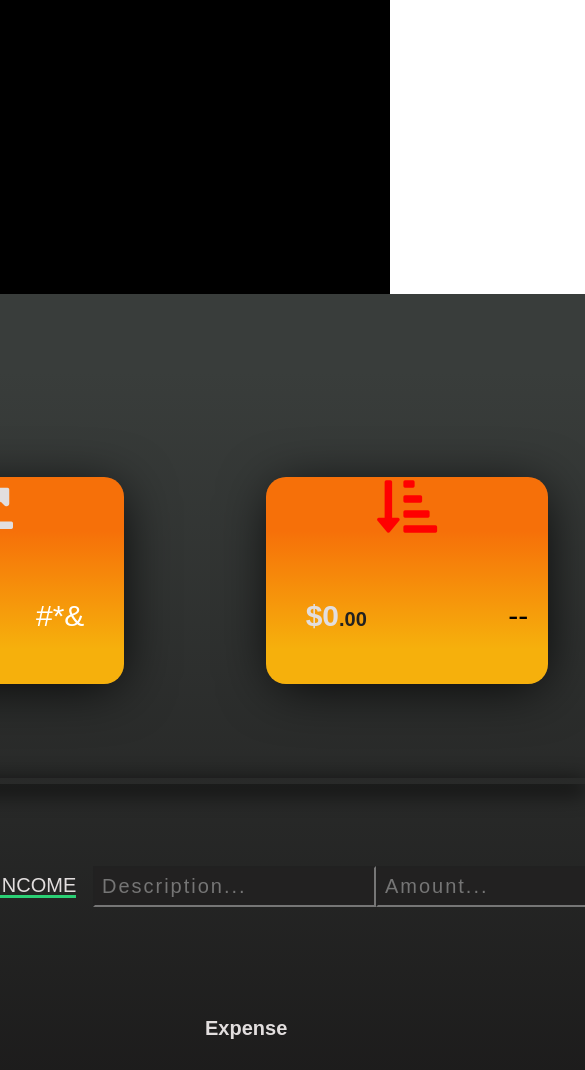
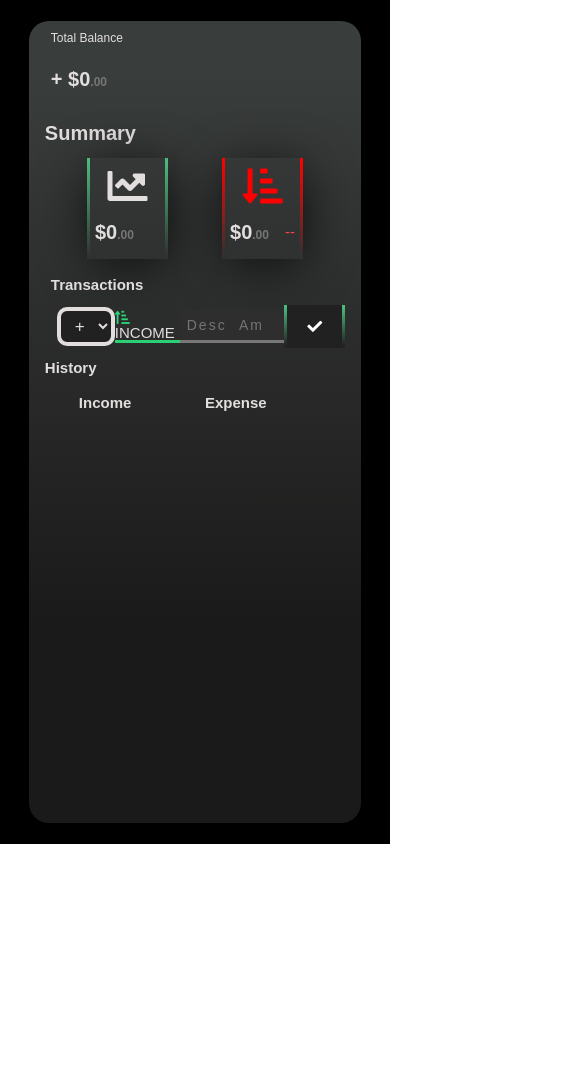
Before and after one commit to shahzain-lab/BugdetyApp-js, a website built with Parcel: page index.html in a window 390 px wide. Shown: the top 1070 px of the page, 585 px wide, since content can reach past the window. After the commit the page ends 844 px from the top, so only its background shows below. Built offline with nearby package versions, Linux system fonts and the light colour scheme.

Commit message:
responsive

```diff
--- a/index.html
+++ b/index.html
@@ -10,7 +10,6 @@
     <body>
 
         <div class="container">
-            <div class="sidebar"></div>
             <div class="main">
         <div class="balance">
             <p>Total Balance</p>
@@ -23,7 +22,7 @@
                     <h3><i class="fas fa-chart-line fa-2x"></i></h3>
                     <div class="inc-amt">
                         <h2 class="budget__income--value">$14,500<span class="decimal-amount">.45</span></h2>
-                        <p>#*&</p>
+                        <p></p>
                     </div>
                 </div>
                 <div class="exp-card">
@@ -36,11 +35,7 @@
                 </div>
             </div>
         </div>
-        <div class="graph_box">
-            <h2>overview</h2>
-            <div class="graph_card">
 
-            </div>
             <div class="transaction-fields">
                 <h2>Transactions</h2>
                 <div class="fields">
@@ -142,7 +137,6 @@
                    </div>
             </ul>
         </div>
-    </div>
 </div>
 </div>
 
--- a/package.json
+++ b/package.json
@@ -19,6 +19,7 @@
   "homepage": "https://github.com/shahzain-lab/BugdetyApp-js#readme",
   "dependencies": {
     "core-js": "^3.16.3",
+    "parcel-bundler": "^1.12.5",
     "regenerator-runtime": "^0.13.9"
   },
   "devDependencies": {
--- a/src/js/views/view.js
+++ b/src/js/views/view.js
@@ -81,7 +81,7 @@ export default class View{
                 let ampm = hours >= 12 ? 'PM' : 'AM';
                 hours = hours % 12;
                 hours = hours ? hours : 12; // the hour '0' should be '12'
-                minutes = minutes < 10 ? `'0'${minutes}` : minutes;
+                minutes = minutes < 10 ? `0${minutes}` : minutes;
                 let strTime =  `${day} ${months[month]}, ${year} at ${hours}:${minutes} ${ampm}`;
                 return strTime;
 
--- a/src/style.css
+++ b/src/style.css
@@ -16,6 +16,7 @@
     --color-secondary-opacity: #ffcd0331;
     --color-tertiary-opacity: #ff58602d;
     --color-paragraph: #222121;
+    --color-decimal: #777676;
     --color-heading: #e2dede;
     --gradient-primary: linear-gradient(to top left, #39b385, #9be15d);
     --gradient-secondary: linear-gradient(to top left, #ffb003, #ffcb03);
@@ -109,7 +110,7 @@
   /* //GENERAL ELEMENTS// */
 
   .container{
-      height: 200vh;
+      min-height: 100vh;
       width: 100%;
       display: flex;
       justify-content: center;
@@ -117,43 +118,39 @@
       background-color: black;
   }
 
-  /* .sidebar{
-      width: 25%;
-      height: 100%;
-  } */
+
 
   .main{
     padding:0 4%;
-      width: 120rem;
-      min-height: 110rem;
-      /* max-height: 200rem; */
+      width: 85%;
+      min-height: 95vh;
+      border-radius: 2rem;
       background: linear-gradient(0deg, rgba(27,26,26,1) 25%, rgba(57,61,59,1) 93%);
   }
 
   .balance{
-      padding-top: 2%;
-      height: 18%;
+      padding: 2%;
   }
 
   .balance p{
-      font-size: 2rem;
-      color: var(--color-paragraph);
+      font-size: 1.2rem;
+      color: var(--color-heading);
   }
 
   .balance h1{
-      font-size: 4rem;
+      font-size: 2rem;
       padding-left: 2%;
+      padding: 1rem 0;
       color: var(--color-heading);
   }
 
   .decimal-amount{
-      font-size: 2rem;
-      color: var(--color-paragraph);
+      font-size: 1.2rem;
+      color: var(--color-decimal);
   }
 
   .summary{
       width: 100%;
-      height: 25%;
   }
 
   .summary h2{
@@ -163,88 +160,80 @@
 
   .inc-exp__cards{
       display: flex;
-      justify-content: space-between;
+      justify-content: space-around;
       padding: 2% 5%;
-      height: 100%;
   }
 
   .inc-card, .exp-card{
-      width: 40%;
+      width: 30%;
       height: 100%;
-      border-radius: 2rem;
+      padding: .5rem;
       display: block;
-      box-shadow: 2px 7px 54px -7px rgba(0,0,0,0.93);
--webkit-box-shadow: 2px 7px 54px -7px rgba(0,0,0,0.93);
--moz-box-shadow: 2px 7px 54px -7px rgba(0,0,0,0.93);
-    background: linear-gradient(0deg, rgba(246,176,12,1) 17%, rgba(246,112,9,1) 74%);
+      border-style: solid;
+       box-shadow: 2px 7px 54px -7px rgba(0,0,0,0.93);
   }
 
+.inc-card{
+    border-image:
+    linear-gradient(
+      to bottom,
+      #4bbb7d,
+      rgba(0, 0, 0, 0)
+    ) 1 100%;
+  }
+
+.exp-card{
+    border-image:
+    linear-gradient(
+      to bottom,
+      red,
+      rgba(0, 0, 0, 0)
+    ) 1 100%;
+}
+
+.budget__expenses--percentage{
+  color: #fd424b;
+}
+
   .inc-card h3, .exp-card h3{
-      font-size: 3rem;
+      font-size: 2rem;
       text-align: center;
       color: var(--color-heading);
-      height: 40%;
   }
 
   .inc-amt, .exp-amt{
       display: flex;
       justify-content: space-between;
       align-items: center;
-      padding: 2rem;
-      font-size: 3rem;
+      font-size: 1.5rem;
   }
 
   .inc-amt p, .exp-amt p{
-    padding: 2rem;
-    font-size: 3rem;
+    font-size: 1.5rem;
 
   }
   .inc-amt h2, .exp-amt h2{
-    padding: 2rem;
-    font-size: 3rem;
+    font-size: 2rem;
 
   }
 
-.graph_box{
-    height: 30%;
-}
 
-.graph_box h2{
-    color: var(--color-heading);
-    font-size: 2rem;
-    padding:2rem 0 ;
 
-}
-
-.graph_card{
+.transaction-fields{
+  color: var(--color-heading);
     width: 100%;
-    height: 80%;
-    border-radius: 2rem;
-    box-shadow: -3px 6px 21px 2px rgba(0,0,0,0.93);
--webkit-box-shadow: -3px 6px 21px 2px rgba(0,0,0,0.93);
--moz-box-shadow: -3px 6px 21px 2px rgba(0,0,0,0.93);
-
-border-style: solid;
-border-image:
-linear-gradient(
-  to bottom,
-  red,
-  rgba(0, 0, 0, 0)
-) 1 100%;
+    margin: 2%;
 }
 
 
-.transaction-fields{
-    width: 100%;
-}
-
 .fields{
     margin-left: 10%;
+    margin: 2%;
 }
 
 .add__type{
-    font-size: 2.5rem;
-    padding: .5rem 1.5rem;
+    font-size: 1.7rem;
+    padding: .5rem 1rem;
     cursor: pointer;
     border-radius: 1rem;
     background-color: var(--color-paragraph);
@@ -256,7 +245,7 @@ linear-gradient(
 
 
 .inc_check,.exp_check{
-    font-size: 2rem;
+    font-size: 1.5rem;
     text-transform: uppercase;
    line-height: 1;
   color: var(--color-heading);
@@ -289,19 +278,22 @@ linear-gradient(
 }
 
 .transction-form input{
-    font-size: 2rem;
+  width: 40%;
+    font-size: 1.4rem;
     outline: none;
     padding: 7px;
     letter-spacing: 2px;
     color: var(--color-heading);
-    background-color: var(--color-paragraph);
+    background-color: rgb(46, 46, 46);
+    border: none;
+    border-bottom: 3px solid #787878;
 }
 
 .submit_btn {
         max-width: 250px;
         padding: 1rem 2rem;
         color: white;
-        font-size: 2rem;
+        font-size: 1.5rem;
         border-width: 3px;
         background-color: var(--color-paragraph);
         cursor: pointer;
@@ -329,33 +321,23 @@ linear-gradient(
 
       .transction_history{
           height: 100%;
+          color: var(--color-heading);
       }
 
-
-
 .history_list{
-    height: 80%;
-    margin: 0 10%;
-}
-
-.history_list{
-  /* width: 100%; */
+    margin: 2% 8%;
   display: flex;
   justify-content: space-between;
   align-items: center;
   list-style: none;
+  color: var(--color-heading);
 }
-/*
-.fullDate{
 
-  color: var(--color-heading);
-  font-size:2rem;
-
-} */
 
 .exp__list, .inc__list{
   padding-left: 1rem;
   width: 100%;
+  /* min-height: 25rem; */
 }
 
 .inc-list__item{
@@ -367,9 +349,7 @@ linear-gradient(
 }
 
 .inc-list__item, .exp-list__item{
-    height: 20%;
     padding: 2px;
-    width: 100%;
     margin: 8% 0;
     color: var(--color-heading);
     border-bottom: 4px inset #3d3d3d;
@@ -390,10 +370,15 @@ linear-gradient(
   align-items: center;
 }
 
+.fa-pencil-alt{
+  font-size: 1.4rem;
+}
+
 .item__delete--btn{
   border: none;
   background: none;
   visibility: hidden;
+  font-size: 1rem;
   color: var(--color-tertiary-darker);
 }
 
@@ -423,11 +408,11 @@ linear-gradient(
 }
 
 .item-desc{
-  font-size: 2rem;
+  font-size: 1.6rem;
 }
 
 .item-time{
-  font-size: 1.2rem;
+  font-size: 1rem;
   color: #787878;
 }
 
@@ -447,8 +432,7 @@ linear-gradient(
 
 
 .trans_item--value{
-  /* margin-left: 10rem; */
-  font-size: 2.4rem;
+  font-size: 1.7rem;
 }
 
 .overlay {
@@ -472,7 +456,6 @@ linear-gradient(
     top: 50%;
     left: 50%;
     transform: translate(-50%, -50%);
-    width: 100rem;
     border-radius: 9px;
     padding: 5rem 6rem;
     box-shadow: 0 4rem 6rem rgba(0, 0, 0, 0.25);
```
Also changed, not shown: 1 other file.
